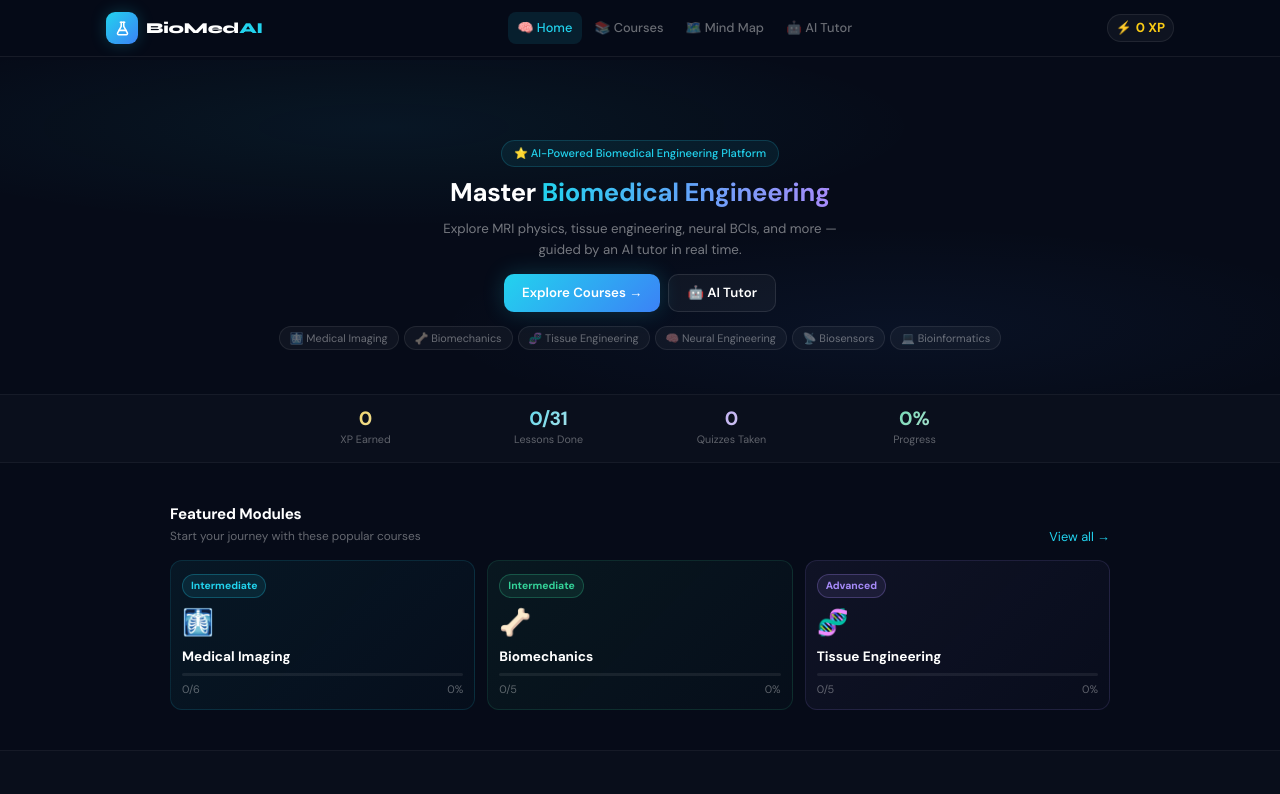
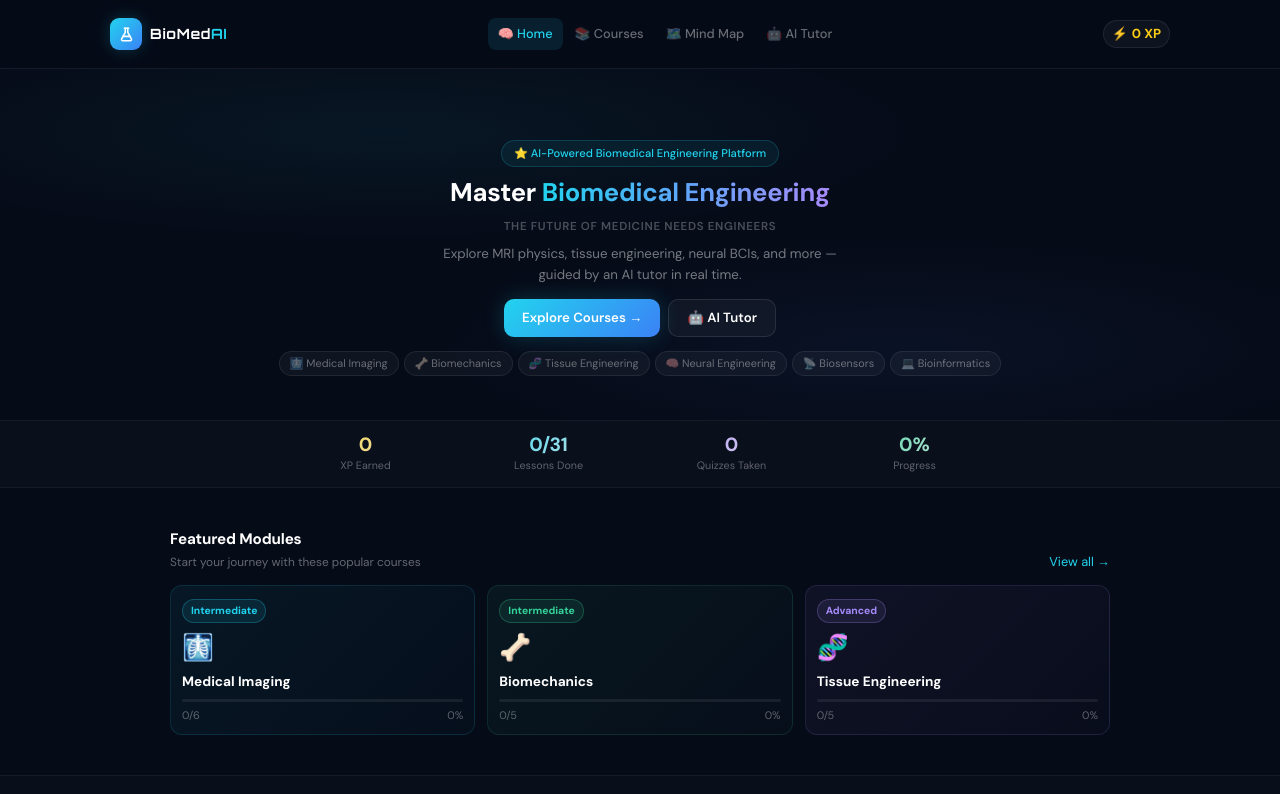
Before and after one commit to AlexandraDigital/bme-beginner-app, a React (Vite) app: page / in a window 1280 px wide. Shown: the top 794 px of the page. Built offline with nearby package versions, Linux system fonts and the light colour scheme.

Commit message:
fix: Orbitron font for BioMedAI logo, taller navbar 56→68px, move tagline to hero

```diff
--- a/src/App.jsx
+++ b/src/App.jsx
@@ -1,7 +1,7 @@
 import { useState, useEffect, useRef, useCallback } from "react";
 
 const STYLES = `
-  @import url('https://fonts.googleapis.com/css2?family=DM+Sans:opsz,wght@9..40,400;9..40,500;9..40,600;9..40,700&family=Syne:wght@700;800&display=swap');
+  @import url('https://fonts.googleapis.com/css2?family=DM+Sans:opsz,wght@9..40,400;9..40,500;9..40,600;9..40,700&family=Syne:wght@700;800&family=Orbitron:wght@700;800&display=swap');
   *, *::before, *::after { box-sizing:border-box; margin:0; padding:0; }
   html, body { max-width:100%; overflow-x:hidden; background:#060b18; }
   ::-webkit-scrollbar { width:4px; }
@@ -14,7 +14,7 @@ const STYLES = `
 
   /* NAV */
   .nav-bar { position:fixed; top:0; left:0; right:0; z-index:50; background:rgba(6,11,24,0.95); backdrop-filter:blur(20px); border-bottom:1px solid rgba(255,255,255,0.07); }
-  .nav-inner { max-width:1100px; margin:0 auto; padding:0 16px; height:56px; display:flex; align-items:center; justify-content:space-between; gap:6px; }
+  .nav-inner { max-width:1100px; margin:0 auto; padding:0 20px; height:68px; display:flex; align-items:center; justify-content:space-between; gap:6px; }
   .nav-btn { display:flex; align-items:center; gap:4px; padding:6px 10px; border-radius:8px; background:transparent; border:none; cursor:pointer; font-size:0.8rem; font-weight:500; transition:all 0.15s; white-space:nowrap; color:rgba(255,255,255,0.4); font-family:'DM Sans',sans-serif; }
   .nav-btn:hover { background:rgba(255,255,255,0.06); color:rgba(255,255,255,0.8); }
   .nav-btn.active { background:rgba(34,211,238,0.1); color:#22d3ee; }
@@ -27,7 +27,7 @@ const STYLES = `
   .nav-mobile-btn.active { background:rgba(34,211,238,0.08); color:#22d3ee; }
 
   /* HERO */
-  .hero-section { display:flex; align-items:center; justify-content:center; position:relative; overflow:hidden; padding:64px 20px 28px; }
+  .hero-section { display:flex; align-items:center; justify-content:center; position:relative; overflow:hidden; padding:76px 20px 28px; }
   .hero-inner { position:relative; z-index:1; width:100%; max-width:960px; display:flex; align-items:center; gap:40px; flex-direction:column; }
   .hero-content { width:100%; text-align:center; }
   .hero-visual { display:none; flex-shrink:0; border-radius:16px; padding:20px; background:rgba(255,255,255,0.025); border:1px solid rgba(255,255,255,0.07); }
@@ -184,7 +184,7 @@ function Nav({page,setPage,xp}){
   return(<nav className="nav-bar"><div className="nav-inner">
     <button onClick={()=>{setPage("home");setMenuOpen(false);}} style={{display:"flex",alignItems:"center",gap:8,background:"none",border:"none",cursor:"pointer",padding:0,flexShrink:0}}>
       <div style={{width:32,height:32,borderRadius:9,background:"linear-gradient(135deg,#22d3ee,#3b82f6)",display:"flex",alignItems:"center",justifyContent:"center",boxShadow:"0 0 16px rgba(34,211,238,0.22)"}}><svg xmlns="http://www.w3.org/2000/svg" width="15" height="15" viewBox="0 0 24 24" fill="none" stroke="white" strokeWidth="2.5" strokeLinecap="round" strokeLinejoin="round"><path d="M14 2v6a2 2 0 0 0 .245.96l5.51 10.08A2 2 0 0 1 18 22H6a2 2 0 0 1-1.755-2.96l5.51-10.08A2 2 0 0 0 10 8V2"/><path d="M6.453 15h11.094"/><path d="M8.5 2h7"/></svg></div>
-      <span style={{fontFamily:"Syne,sans-serif",fontWeight:800,fontSize:"0.95rem",letterSpacing:"-0.01em"}}><span style={{color:"white"}}>BioMed</span><span style={{color:"#22d3ee"}}>AI</span></span>
+      <span style={{fontFamily:"'Orbitron',monospace",fontWeight:700,fontSize:"0.88rem",letterSpacing:"0.05em"}}><span style={{color:"white"}}>BioMed</span><span style={{color:"#22d3ee"}}>AI</span></span>
     </button>
     <div className="nav-links">{navItems.map(([id,icon,lbl])=>(<button key={id} onClick={()=>setPage(id)} className={`nav-btn${page===id?" active":""}`}>{icon} {lbl}</button>))}</div>
     <div style={{display:"flex",alignItems:"center",gap:8,flexShrink:0}}>
@@ -220,7 +220,7 @@ function Home({xp,done,quizLog,setPage}){
         <div className="hero-content">
           <div className="hero-badge">⭐ AI-Powered Biomedical Engineering Platform</div>
           <h1 className="hero-title">Master <span className="gradient-text">Biomedical Engineering</span></h1>
-          <p className="hero-p">Explore MRI physics, tissue engineering, neural BCIs, and more — guided by an AI tutor in real time.</p>
+          <p style={{fontSize:"0.72rem",fontWeight:600,letterSpacing:"0.06em",textTransform:"uppercase",color:"rgba(255,255,255,0.28)",marginBottom:8}}>The future of medicine needs engineers</p><p className="hero-p">Explore MRI physics, tissue engineering, neural BCIs, and more — guided by an AI tutor in real time.</p>
           <div className="hero-btns">
             <button className="btn-primary" onClick={()=>setPage("courses")}>Explore Courses →</button>
             <button className="btn-secondary" onClick={()=>setPage("tutor")}>🤖 AI Tutor</button>
@@ -264,7 +264,6 @@ function Home({xp,done,quizLog,setPage}){
         </div>
     </div></section>
     <section className="page-section" style={{textAlign:"center"}}>
-      <h2 className="cta-title">The Future of Medicine Needs Engineers</h2>
       <p style={{color:"rgba(255,255,255,0.4)",margin:"0 auto 14px",maxWidth:400,fontSize:"0.8rem",padding:"0 10px"}}>Biomedical engineering bridges medicine and technology. Start building your expertise today.</p>
       <button className="btn-primary" onClick={()=>setPage("courses")} style={{padding:"9px 22px",fontSize:"0.85rem"}}>Get Started Free →</button>
     </section>
```
